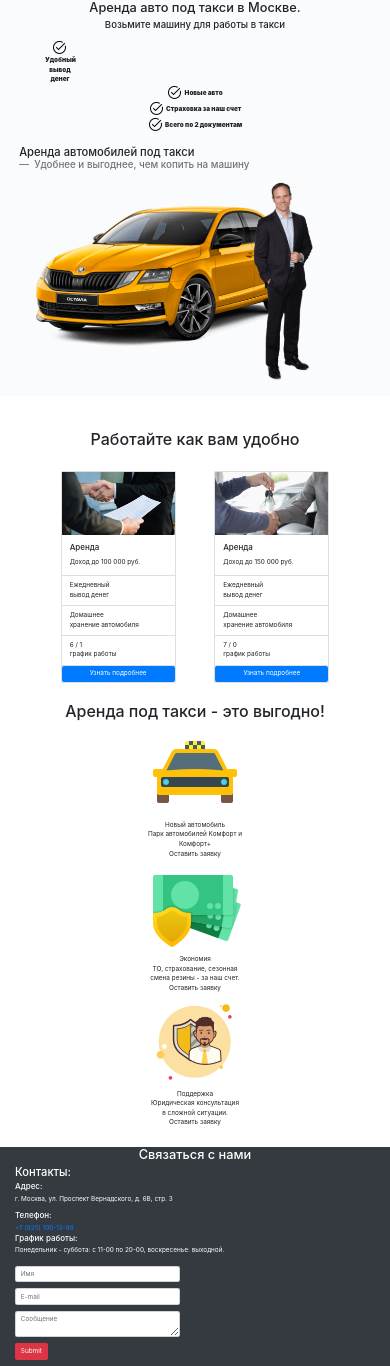
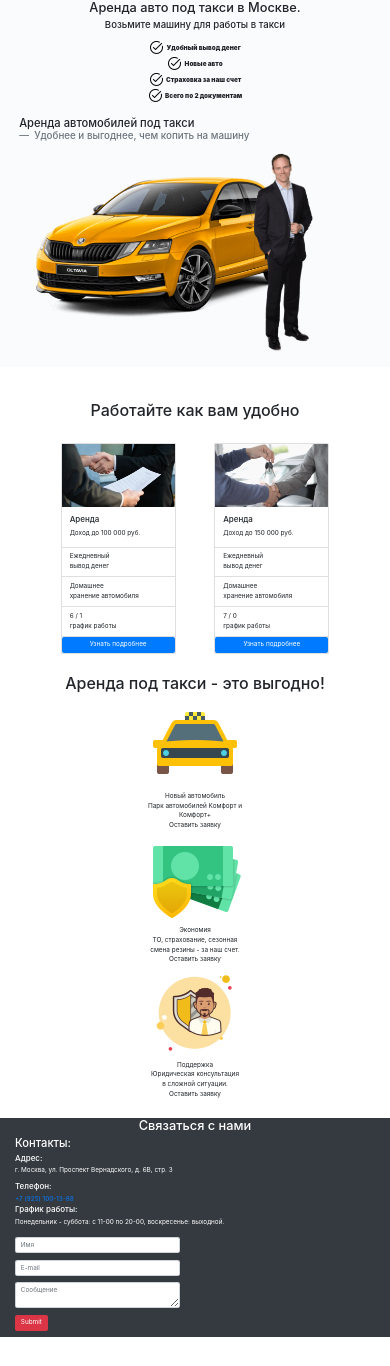
Before and after one commit to dimetcb/Diplom_taxi_site, a PHP site: page / in a window 390 px wide. Shown: the part 116-1482 px from the top of the page. After the commit the page ends 1453 px from the top, so only its background shows below. Run offline with PHP 8.4, Linux system fonts and the light colour scheme; some libraries are stand-ins or nearby versions.

Commit message:
update project

```diff
--- a/index.php
+++ b/index.php
@@ -32,8 +32,8 @@
     }
 
     #map {
-      height: 100%;
-      width: 100%;
+      max-width: 500px;
+      max-height: 400px;
     }
 
     @media (max-width: 576px) {
@@ -41,6 +41,10 @@
         font-size: 0.4rem;
       }
 
+      #map {
+        max-width: 200px;
+        max-height: 150px;
+      }
     }
 
     @media (max-width: 768px) {
@@ -56,6 +60,11 @@
     @media (max-width: 393px) {
       html {
         font-size: 0.4rem;
+      }
+
+      #map {
+        max-width: 150px;
+        max-height: 150px;
       }
     }
   </style>
@@ -129,7 +138,7 @@
         <h4>Возьмите машину для работы в такси</h4>
       </span>
       <div class="title-info__list row align-items-center py-3 font-weight-bolder">
-        <div class="col-3 title-info font-weight-bolder">
+        <div class="col-md-3 title-info font-weight-bolder">
           <div class="col">
             <img class="img-responsive" src="/img/icons8-проверено-16.png" alt="marks" />
             Удобный вывод денег
@@ -191,9 +200,7 @@
               </li>
               <li class="list-group-item">6 / 1 <br />график работы</li>
             </ul>
-            <button class="btn btn-primary js-constructor-btn" data-name="Узнать подробнее об аренде" data-title="Узнать подробнее об аренде">
-              Узнать подробнее
-            </button>
+            <a class="btn btn-primary" href="#contacts-info" role="button">Узнать подробнее</a>
           </div>
         </div>
         <div class="col-mb-6 px-5 mx -5 category-card-container">
@@ -212,9 +219,7 @@
               </li>
               <li class="list-group-item">7 / 0 <br />график работы</li>
             </ul>
-            <button class="btn btn-primary js-constructor-btn" data-name="Узнать подробнее об аренде" data-title="Узнать подробнее об аренде">
-              Узнать подробнее
-            </button>
+            <a class="btn btn-primary" href="#contacts-info" role="button">Узнать подробнее</a>
           </div>
         </div>
       </div>
@@ -284,8 +289,8 @@
             <div class="form-group">
               <input type="submit" class="btn btn-danger" />
             </div>
-            <div class="col-md-2" id="map">
-              <script class="map" type="text/javascript" charset="utf-8" async src="https://api-maps.yandex.ru/services/constructor/1.0/js/?um=constructor%3A2332bba113b0aca43d160b1dc9cc45576ca0ba7b386fce6b40995f41abb146b4&amp;width=500&amp;height=400&amp;lang=ru_RU&amp;scroll=true"></script>
+            <div class="col-md-2 mb-2" id="map">
+              <script type="text/javascript" charset="utf-8" async src="https://api-maps.yandex.ru/services/constructor/1.0/js/?um=constructor%3A653e9d0cb8c0a59b44e83a1fab8e7ab89503092e243f707a87ee21f09f22bf11&amp;width=100%&amp;height=400&amp;lang=ru_RU&amp;scroll=true"></script>
             </div>
           </form>
         </div>
--- a/php/autoriz_obr.php
+++ b/php/autoriz_obr.php
@@ -11,12 +11,14 @@ if ($mysqli == false) {
   $pass = trim($_POST['password']);
 
   $result = $mysqli->query("SELECT * FROM `users` WHERE `email` = '$email'");
+
   $result = $result->fetch_assoc();
 
   if (password_verify($pass, $result['password'])) {
     print("ok");
     $_SESSION['name'] = $result['name'];
     $_SESSION['lastname'] = $result['lastname'];
+    $_SESSION['patronymic'] = $result['patronymic'];
     $_SESSION['email'] = $result['email'];
     $_SESSION['id'] = $result['id'];
   } else {
--- a/reg.html
+++ b/reg.html
@@ -360,7 +360,7 @@
         let result = await response.text();
         if (result == "ok") {
           alert("Вы успешно зарегистрированны");
-          location.href = "https://orabelle.p-host.in/lk.php";
+          location.href = "/login.html";
         } else {
           info.innerHTML = "Такой пользователь существует";
         }
```
Also changed, not shown: lk.php (+8 -6 lines), php/reg_obr.php (+3 -7 lines), 1 other file.
